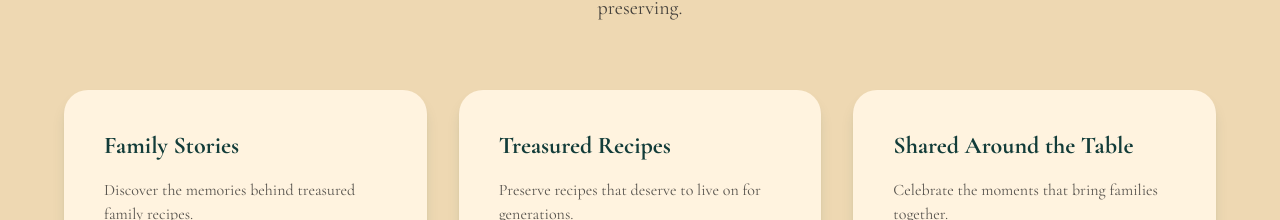
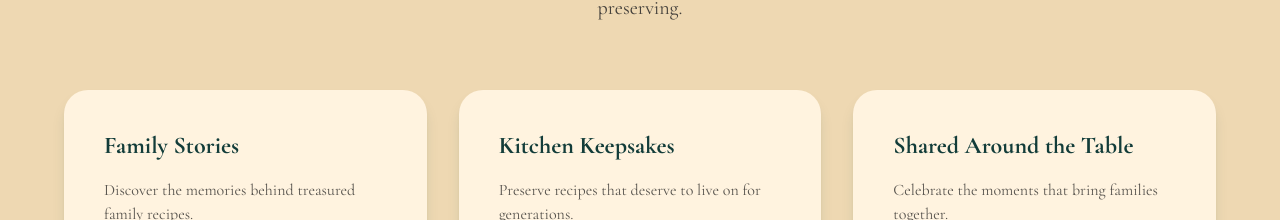
Before and after one commit to OPRUK/opr-platform, a Next.js app: page / in a window 1280 px wide. Shown: the part 1696-1916 px from the top of the page. Built offline with nearby package versions, Linux system fonts and the light colour scheme; no server answers; the database is empty.

Commit message:
Refine homepage recipe wording

```diff
--- a/app/page.tsx
+++ b/app/page.tsx
@@ -165,7 +165,7 @@ export default async function Home() {
                 className="group rounded-3xl bg-[#FFF3DF] p-10 text-left shadow-lg shadow-[#1C5A50]/15 transition-all duration-300 hover:-translate-y-2 hover:shadow-2xl"
               >
                 <h3 className="mb-4 text-2xl font-bold text-[#123C39]">
-                  Treasured Recipes
+                  Kitchen Keepsakes
                 </h3>
 
                 <p className="text-stone-600">
```
